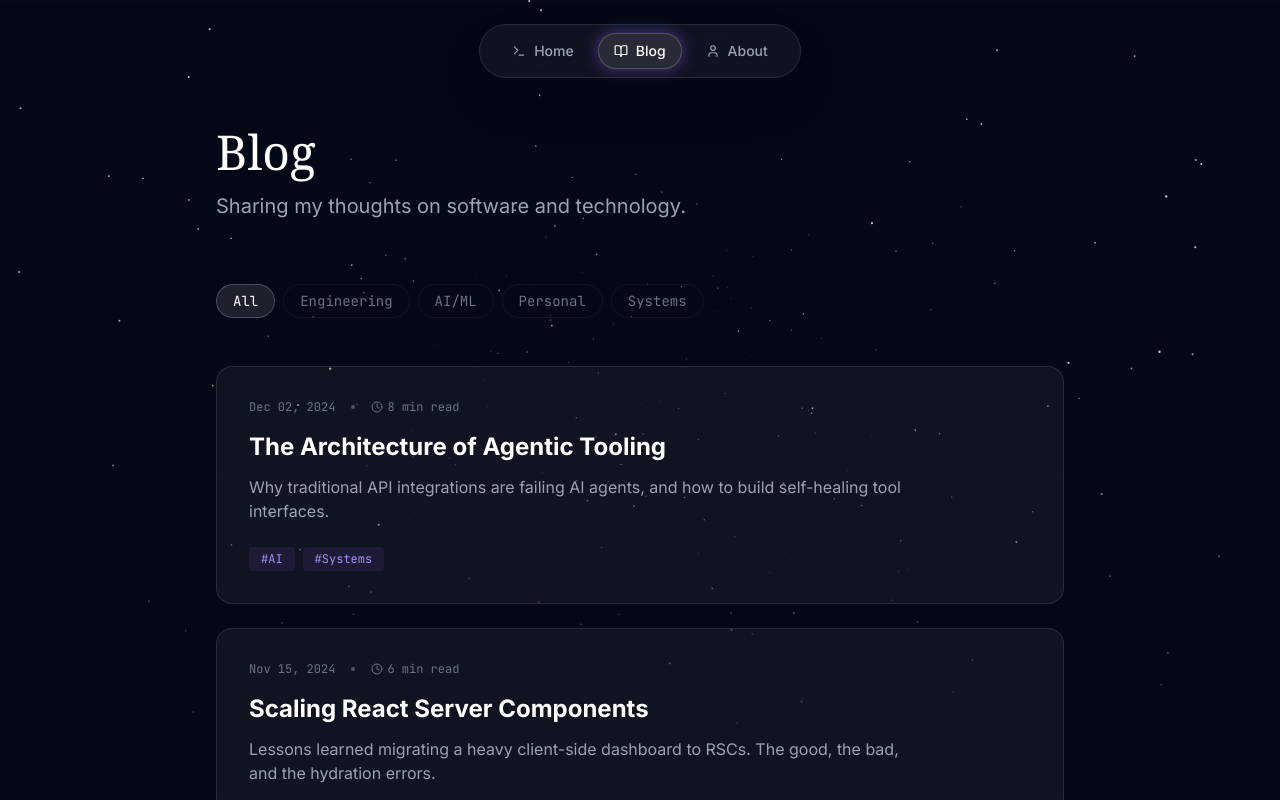
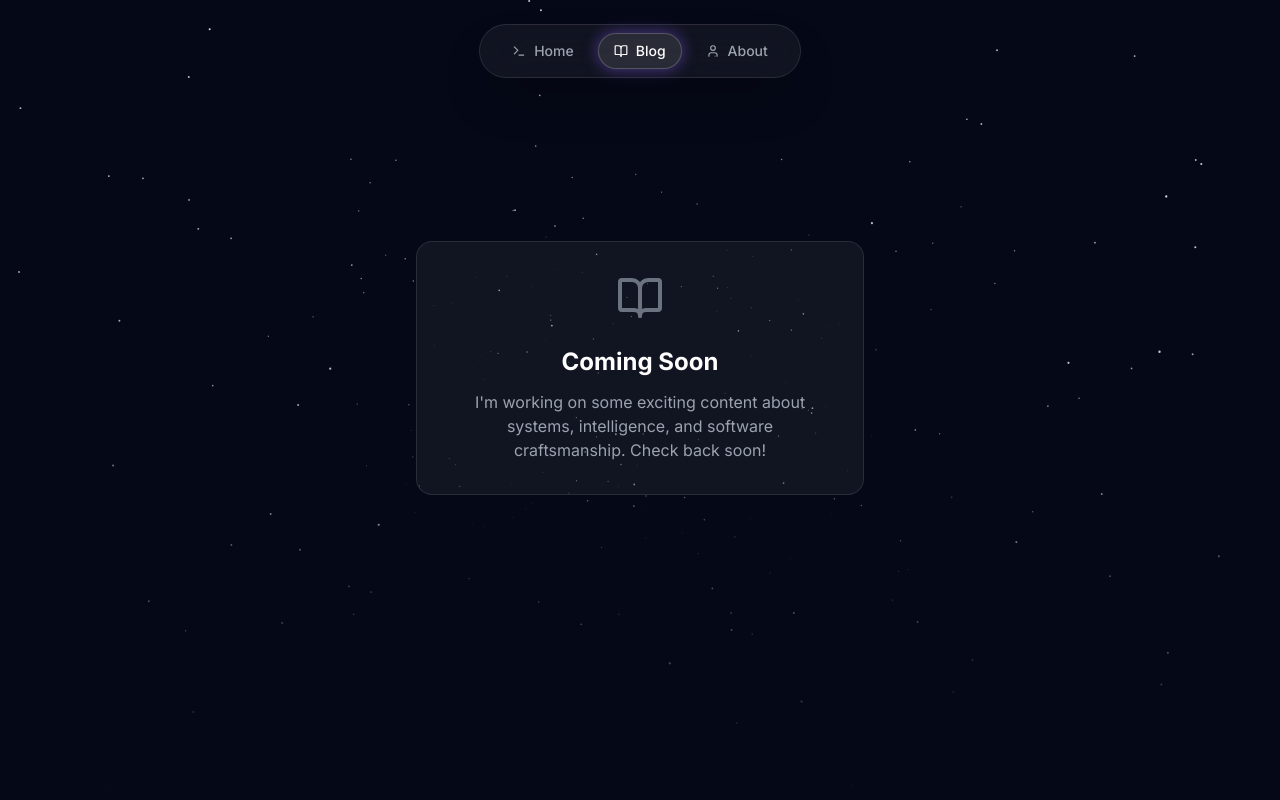
Before and after one commit to drewku42/drew-dot-dev, a Next.js app: page / in a window 1280 px wide. Both pictures are taken after a click on the button "Blog". Shown: the top 800 px of the page. Built offline with nearby package versions, Linux system fonts and the light colour scheme.

Commit message:
hide blog, coming soon

```diff
--- a/components/about/AboutPage.tsx
+++ b/components/about/AboutPage.tsx
@@ -30,7 +30,7 @@ export const AboutPage = () => (
 
           <div className="text-center mb-6">
             <h2 className="text-2xl font-bold text-white mb-1">Drew Meyer</h2>
-            <p className="text-violet-400 font-mono text-xs">Engineer · Builder · Neural Architect</p>
+            <p className="text-violet-400 font-mono text-xs">Engineer · Builder · Web Designer</p>
           </div>
 
           <div className="space-y-4 py-6 border-t border-white/10">
--- a/components/blog/BlogPage.tsx
+++ b/components/blog/BlogPage.tsx
@@ -1,7 +1,9 @@
 import { motion } from 'framer-motion';
-import { Clock } from 'lucide-react';
+import { BookOpen, Clock } from 'lucide-react';
 import { BlogPost } from '@/types';
 import { Tag } from '@/components/ui/Tag';
+
+const comingSoon = true;
 
 const posts: BlogPost[] = [
   {
@@ -32,6 +34,7 @@ const filterTags = ['All', 'Engineering', 'AI/ML', 'Personal', 'Systems'];
 export const BlogPage = () => {
   return (
     <div className="max-w-4xl mx-auto px-6 pt-32 pb-20">
+      {!comingSoon && (
         <motion.div
           initial={{ opacity: 0, y: 20 }}
           animate={{ opacity: 1, y: 0 }}
@@ -40,7 +43,26 @@ export const BlogPage = () => {
           <h1 className="text-5xl font-serif text-white mb-4">Blog</h1>
           <p className="text-xl text-gray-400">Sharing my thoughts on software and technology.</p>
         </motion.div>
+      )}
 
+      {comingSoon ? (
+        <motion.div
+          initial={{ opacity: 0, y: 20 }}
+          animate={{ opacity: 1, y: 0 }}
+          transition={{ delay: 0.2 }}
+          className="flex flex-col items-center justify-center min-h-[60vh]"
+        >
+          <div className="p-8 bg-white/5 backdrop-blur-sm border border-white/10 rounded-2xl text-center max-w-md">
+            <BookOpen size={48} className="mx-auto mb-6 text-gray-500" />
+            <h2 className="text-2xl font-bold text-white mb-3">Coming Soon</h2>
+            <p className="text-gray-400">
+              I'm working on some exciting content about systems, intelligence, and software craftsmanship.
+              Check back soon!
+            </p>
+          </div>
+        </motion.div>
+      ) : (
+        <>
           <div className="flex gap-2 mb-10 overflow-x-auto pb-2">
             {filterTags.map((tag, i) => (
               <button
@@ -86,6 +108,8 @@ export const BlogPage = () => {
               </motion.div>
             ))}
           </div>
+        </>
+      )}
     </div>
   );
 };
--- a/components/home/HomePage.tsx
+++ b/components/home/HomePage.tsx
@@ -10,8 +10,6 @@ const timelineData = [
     year: '2025 - Present',
     title: 'Interface Design Engineer',
     company: 'CarePilot',
-    // SUBTLE CHANGE: Focuses on the "value" you provide, not just "learning".
-    // Shows you are reliable and product-focused.
     description: 'Lead frontend engineer for clinical AI features. Responsible for the reliability and architecture of the mobile application, ensuring that LLM-driven tools are performant, tested, and intuitive for providers.',
     stack: ['React Native', 'TypeScript', 'Automated Testing', 'CI/CD', 'Product Engineering'],
     delay: 0.1,
@@ -20,7 +18,6 @@ const timelineData = [
     year: '2024',
     title: 'MLOps Intern',
     company: 'ZeroEyes',
-    // KEEPS THE DEPTH: Shows you know the backend/AI side without making it your "current" identity.
     description: 'Built the infrastructure for model training and data ingestion. Developed internal tooling that standardized how machine learning models moved from development to production.',
     stack: ['Python', 'YOLOv8', 'Bash', 'Linux', 'Infrastructure'],
     delay: 0.2,
@@ -82,7 +79,6 @@ export const HomePage = ({ onNavigate }: HomePageProps) => (
       <div className="flex flex-wrap gap-4">
         <Button
           showArrow
-          arrowDirection="down"
           onClick={() => {
             const element = document.getElementById('journey');
             if (element) {
--- a/components/ui/Button.tsx
+++ b/components/ui/Button.tsx
@@ -1,18 +1,16 @@
 import { ReactNode, ButtonHTMLAttributes } from 'react';
-import { ArrowRight, ArrowDown } from 'lucide-react';
+import { ArrowDown } from 'lucide-react';
 
 interface ButtonProps extends ButtonHTMLAttributes<HTMLButtonElement> {
   children: ReactNode;
   variant?: 'primary' | 'secondary';
   showArrow?: boolean;
-  arrowDirection?: 'right' | 'down';
 }
 
 export const Button = ({
   children,
   variant = 'primary',
   showArrow = false,
-  arrowDirection = 'right',
   className = '',
   ...props
 }: ButtonProps) => {
@@ -34,11 +32,7 @@ export const Button = ({
       <span className="relative flex items-center gap-2">
         {children}
         {showArrow && (
-          arrowDirection === 'down' ? (
-            <ArrowDown size={16} className="group-hover:translate-y-1 transition-transform" />
-          ) : (
-            <ArrowRight size={16} className="group-hover:translate-x-1 transition-transform" />
-          )
+          <ArrowDown size={16} />
         )}
       </span>
     </button>
```
Lines whose indentation alone changed are shown as unchanged.
